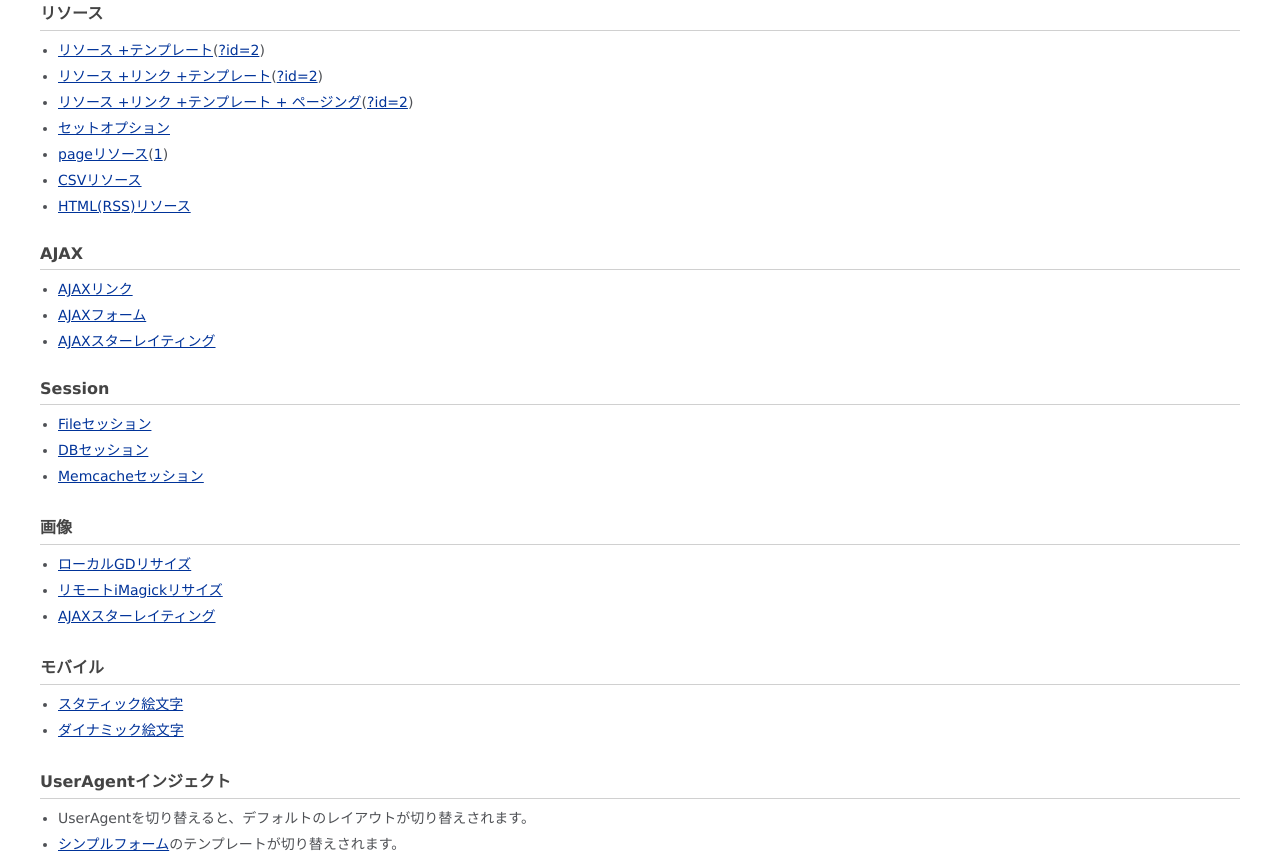
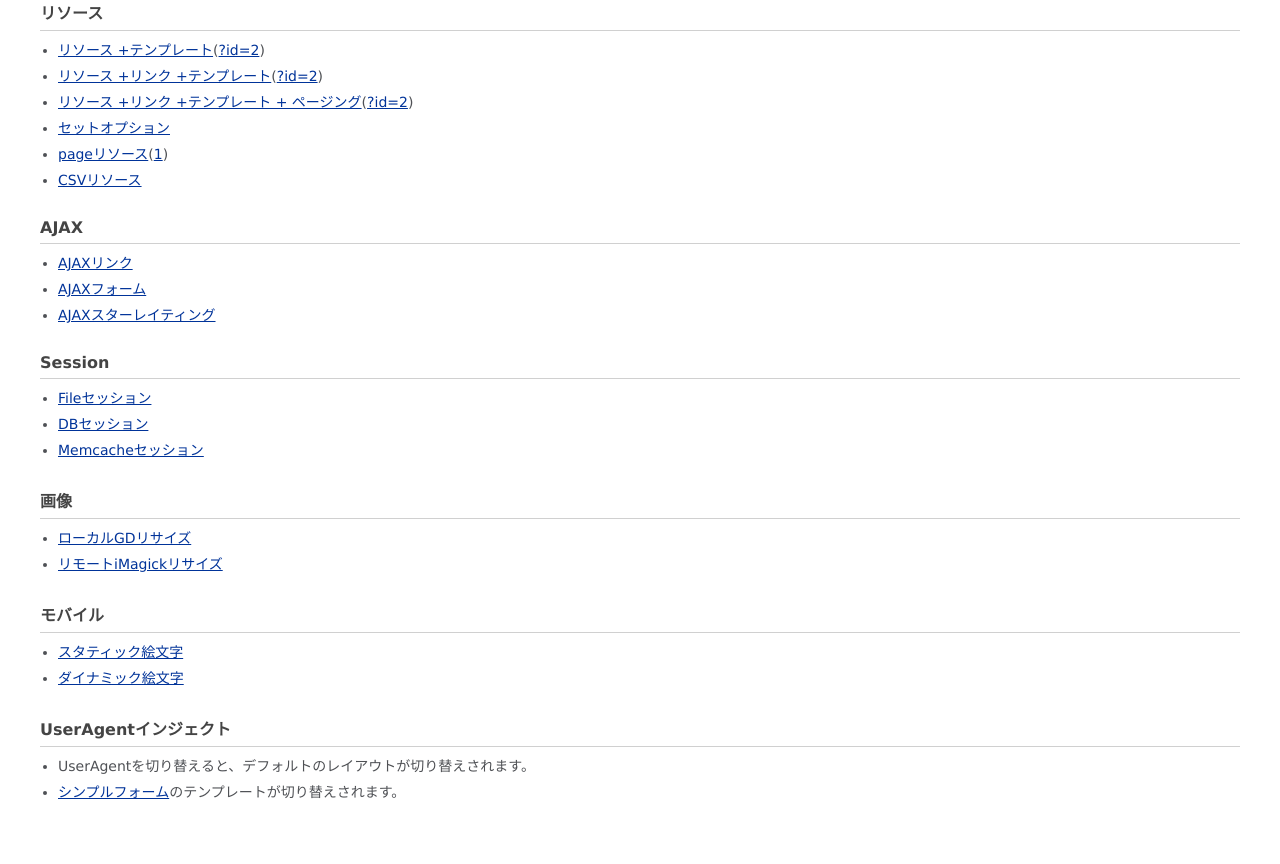
Before and after one commit to bearsaturday/beardemo.local, a PHP site: page /bear_demo/htdocs/index.html in a window 1280 px wide. Shown: the part 393-1257 px from the top of the page. After the commit the page ends 1192 px from the top, so only its background shows below. Run offline with PHP 8.4, Linux system fonts and the light colour scheme.

Commit message:
HTML(RSS)リソースを削除

```diff
--- a/htdocs/index.html
+++ b/htdocs/index.html
@@ -40,7 +40,6 @@
         <li><a href="/resource/set/">セットオプション</li>
         <li><a href="/resource/page.php">pageリソース</a>(<a href="/resource/page/page.php">1</a>)</li>
         <li><a href="/resource/csv.php">CSVリソース</a></li>
-        <li><a href="/resource/html/">HTML(RSS)リソース</a></li>
     </ul>
     <h2>AJAX</h2>
     <ul>
@@ -58,7 +57,6 @@
     <ul>
         <li><a href="/image/resize/"}>ローカルGDリサイズ</a></li>
         <li><a href="/image/resize/?m"}>リモートiMagickリサイズ</a></li>
-        <li><a href="/ajax/star/"}>AJAXスターレイティング</a></li>
     </ul>
     <h2>モバイル</h2>
     <ul>
--- a/htdocs/resource/html/index.php
+++ b/htdocs/resource/html/index.php
@@ -10,7 +10,7 @@ class Page_Resource_Html_Index extends App_Page
     public function onInject()
     {
         parent::onInject();
-        $this->injectArg('host', 'beardemo.local');
+        $this->injectArg('host', '127.0.0.1:8080');
         $this->injectArg('uri', 'http://news.google.com/news?ned=us&ie=UTF-8&oe=UTF-8&q=%E3%82%AF%E3%83%9E%E5%87%BA%E6%B2%A1&output=rss&num=50&hl=ja');
         $this->injectArg('cache_life', 300);
     }
```
